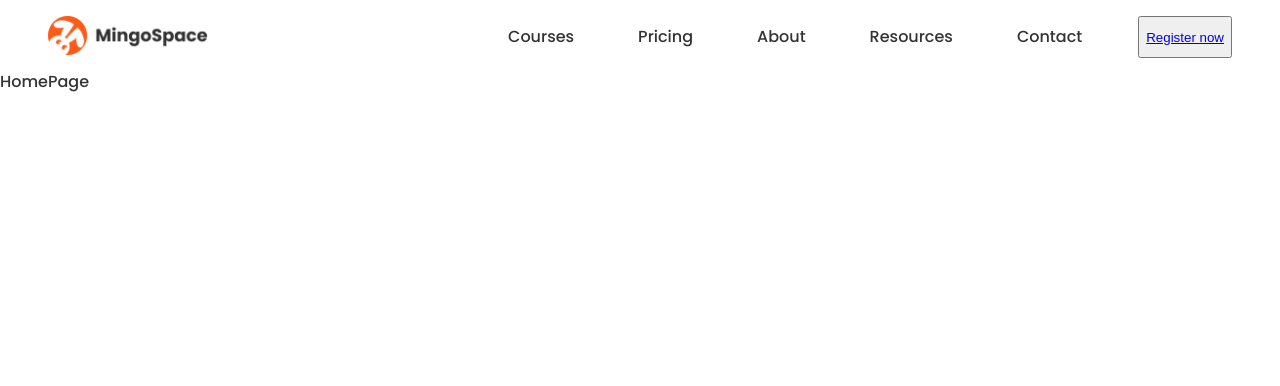
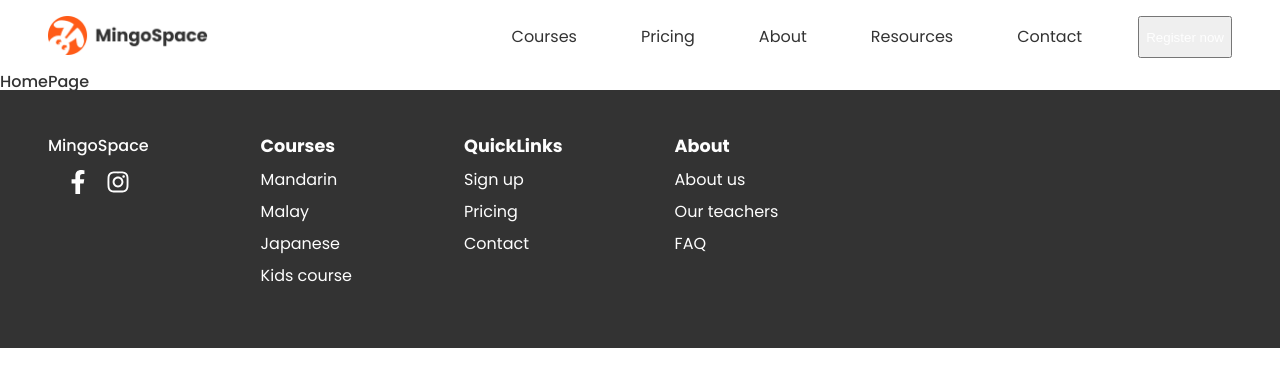
Before and after one commit to axseinga/mingo-space-website, a React app: page / in a window 1280 px wide. Shown: the top 386 px of the page. Built offline with nearby package versions, Linux system fonts and the light colour scheme.

Commit message:
add react-icons, add footer, add navlinks to logo

```diff
--- a/package.json
+++ b/package.json
@@ -45,6 +45,7 @@
         "file-loader": "^6.2.0",
         "react": "^17.0.2",
         "react-dom": "^17.0.2",
+        "react-icons": "^4.3.1",
         "react-router-dom": "^6.3.0",
         "styled-components": "^5.3.5",
         "styled-reset": "^4.3.4",
--- a/src/App.js
+++ b/src/App.js
@@ -6,6 +6,7 @@ import { StyledApp } from "./App.styled";
 import { GlobalStyle } from "./styles/globalStyle";
 import { theme } from "./styles/theme";
 import { NavDesktop } from "./components/nav/NavDesktop";
+import { Footer } from "./components/footer/Footer";
 
 const App = () => {
     return (
@@ -15,6 +16,7 @@ const App = () => {
                 <BrowserRouter>
                     <NavDesktop />
                     <PagesRoutes />
+                    <Footer />
                 </BrowserRouter>
             </StyledApp>
         </ThemeProvider>
--- /dev/null
+++ b/src/components/footer/Footer.js
@@ -0,0 +1,56 @@
+import React from "react";
+import { StyledFooter } from "./styled/Footer.styled";
+import { FooterLinks } from "./FooterLinks";
+import { FaFacebookF, FaInstagram } from "react-icons/fa";
+
+export const Footer = () => {
+    const footerLinks = [
+        {
+            title: "Courses",
+            links: [
+                { text: "Mandarin", href: "/courses/mandarin" },
+                { text: "Malay", href: "/courses/malay" },
+                { text: "Japanese", href: "/courses/japanese" },
+                { text: "Kids course", href: "/courses/kidscourse" },
+            ],
+        },
+        {
+            title: "QuickLinks",
+            links: [
+                { text: "Sign up", href: "/register" },
+                { text: "Pricing", href: "/pricing" },
+                { text: "Contact", href: "/contact" },
+            ],
+        },
+        {
+            title: "About",
+            links: [
+                { text: "About us", href: "/about" },
+                { text: "Our teachers", href: "/" },
+                { text: "FAQ", href: "/contact" },
+            ],
+        },
+    ];
+    return (
+        <StyledFooter>
+            <div>
+                <h4>MingoSpace</h4>
+                <div>
+                    <a href="https://www.facebook.com/mingospace">
+                        <FaFacebookF className="Footer-icon" />
+                    </a>
+                    <a href="https://www.instagram.com/mingospace/">
+                        <FaInstagram className="Footer-icon" />
+                    </a>
+                </div>
+            </div>
+            {footerLinks.map((fl, i) => (
+                <FooterLinks
+                    key={`${fl}_${i}`}
+                    title={fl.title}
+                    links={fl.links}
+                />
+            ))}
+        </StyledFooter>
+    );
+};
--- /dev/null
+++ b/src/components/footer/FooterLinks.js
@@ -0,0 +1,22 @@
+import React from "react";
+import {
+    StyledFooterLinks,
+    StyledNavLinkFooter,
+} from "./styled/FooterLinks.styled";
+
+export const FooterLinks = ({ title, links }) => {
+    return (
+        <StyledFooterLinks>
+            <h4>{title}</h4>
+            <ul>
+                {links.map((link, i) => (
+                    <li key={`${link.href}_${i}`}>
+                        <StyledNavLinkFooter to={link.href}>
+                            {link.text}
+                        </StyledNavLinkFooter>
+                    </li>
+                ))}
+            </ul>
+        </StyledFooterLinks>
+    );
+};
--- /dev/null
+++ b/src/components/footer/styled/Footer.styled.js
@@ -0,0 +1,28 @@
+import styled from "styled-components";
+import { theme } from "../../../styles/theme";
+
+export const StyledFooter = styled.footer`
+    background-color: ${theme.color.text};
+    color: ${theme.color.white};
+    padding: 3rem;
+    display: flex;
+    gap: 7rem;
+
+    h4 + div {
+        display: flex;
+        align-items: center;
+        justify-content: center;
+        margin-top: 1rem;
+    }
+
+    .Footer-icon {
+        color: ${theme.color.white};
+        font-size: 1.5rem;
+        margin: 0 0.5rem;
+
+        &:hover,
+        &:active {
+            color: ${theme.color.btnDefault};
+        }
+    }
+`;
--- /dev/null
+++ b/src/components/footer/styled/FooterLinks.styled.js
@@ -0,0 +1,25 @@
+import { NavLink } from "react-router-dom";
+import styled from "styled-components";
+import { theme } from "../../../styles/theme";
+
+export const StyledFooterLinks = styled.div`
+    h4 {
+        font-weight: 600;
+        font-size: 1.1rem;
+    }
+
+    li {
+        margin: 1rem 0;
+    }
+`;
+
+export const StyledNavLinkFooter = styled(NavLink)`
+    font-weight: 400;
+    color: ${theme.color.white};
+    text-decoration: none;
+
+    &:active,
+    &:hover {
+        color: ${theme.color.btnDefault};
+    }
+`;
--- a/src/components/nav/NavDesktop.js
+++ b/src/components/nav/NavDesktop.js
@@ -24,12 +24,12 @@ export const NavDesktop = () => {
 
     return (
         <StyledNavDesktop>
-            <a href="#">
+            <StyledNavLinkDesktop to={"/"}>
                 <img
                     src="./assets/logo_mingospace.png"
                     alt="Mingo Space logo"
                 />
-            </a>
+            </StyledNavLinkDesktop>
             <div>
                 <ul>
                     {navLinks.map((link) => (
--- a/src/components/nav/styled/NavDesktop.styled.js
+++ b/src/components/nav/styled/NavDesktop.styled.js
@@ -33,4 +33,13 @@ export const StyledNavDesktop = styled.nav`
     }
 `;
 
-export const StyledNavLinkDesktop = styled(NavLink)``;
+export const StyledNavLinkDesktop = styled(NavLink)`
+    font-weight: 400;
+    color: ${theme.color.white};
+    text-decoration: none;
+
+    &:active,
+    &:hover {
+        color: ${theme.color.btnDefault};
+    }
+`;
```
Also changed, not shown: 1 other file (tests, documents, lock files or other folders).
